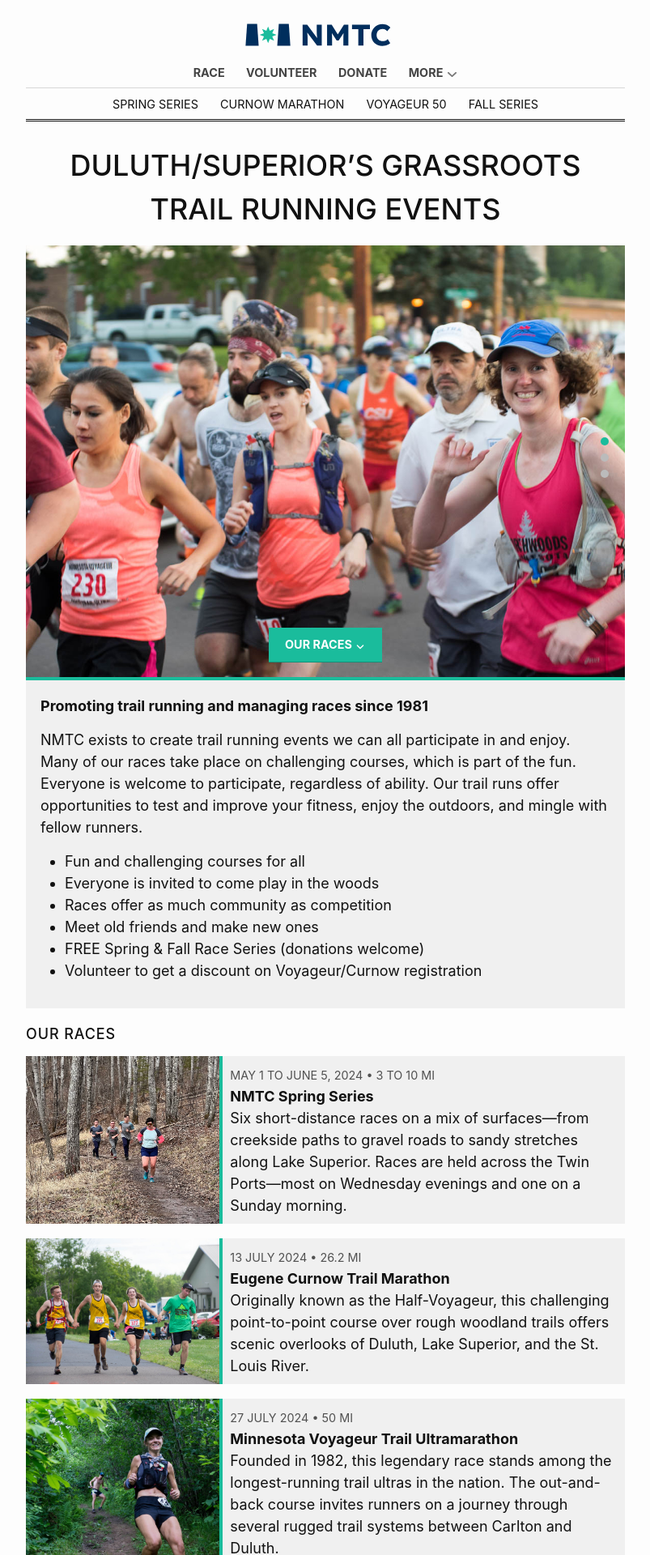
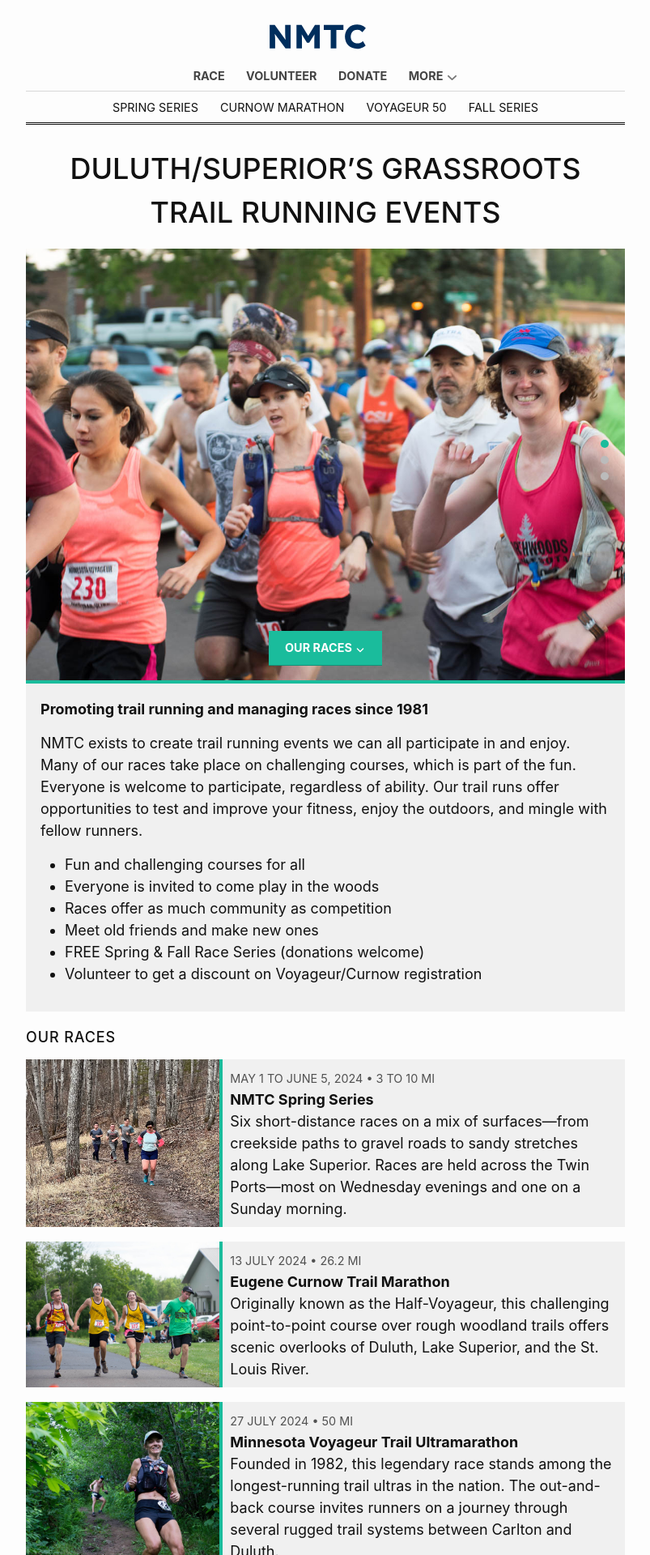
Before and after one commit to nmtc-run/nmtc-run.github.io, a Jekyll site: the page built from index.md, in a window 1280 px wide. Shown: the top 1920 px of the page at 81% size, without its empty margins (238-1041 px from the left). Built offline with Jekyll 4.4.1, drawn with Linux system fonts in a browser that asks for light colours.

Commit message:
update logo

```diff
--- a/_data/menu-items.yml
+++ b/_data/menu-items.yml
@@ -23,7 +23,7 @@
       page: /results/
     - name: Photos
       page: /photos/
-    - name: (Logos)
+    - name: Logos
       page: /logos/
   - submenu:
     - heading: Boring Stuff
--- a/_includes/header.html
+++ b/_includes/header.html
@@ -6,8 +6,8 @@
     </div>
     <a href="/">
       <div class="logo">
-        <!-- <img src="/img/nmtc-logo.svg" alt=""> -->
-        <img id="logo" src="{{ first_logo }}" alt="">
+        <img src="/assets/logos/nmtc-logo.svg" alt="">
+        <!-- <img id="logo" src="{{ first_logo }}" alt=""> -->
       </div>
     </a>
     <div class="logo-spacer right">
```
Also changed, not shown: assets/logos/nmtc-logo.svg (added).
